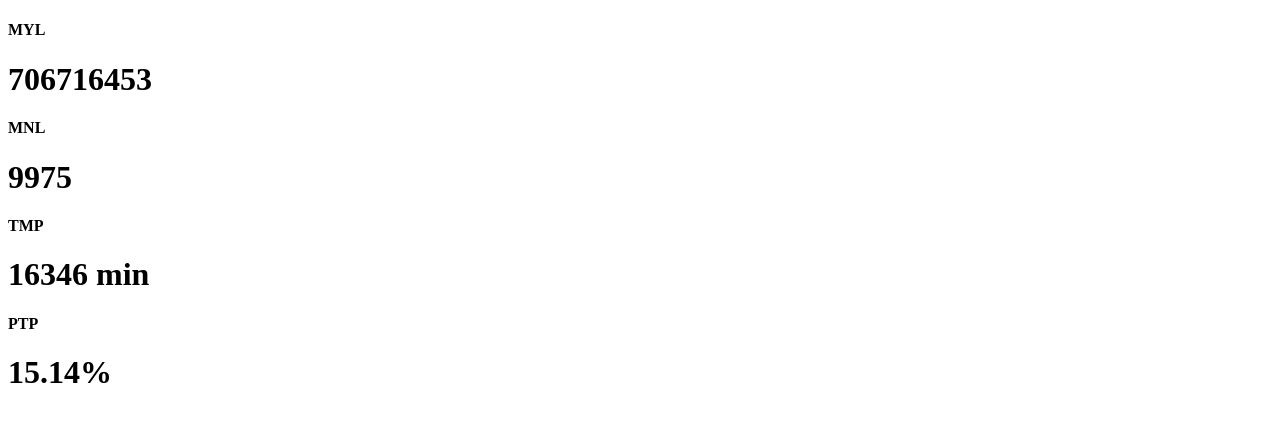
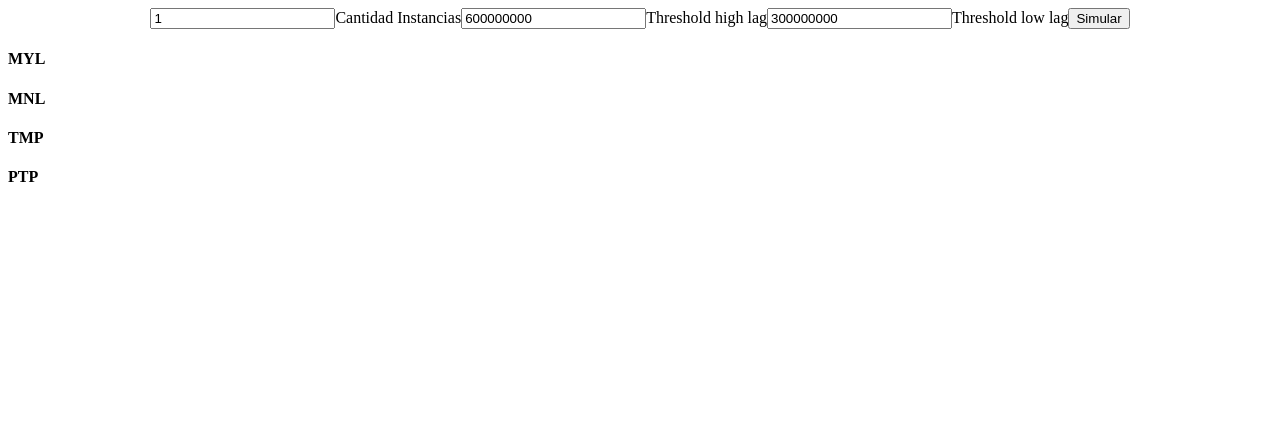
Before and after one commit to pspompey/simulation, an Angular app: page / in a window 1280 px wide. Shown: the top 422 px of the page. Built offline with nearby package versions, Linux system fonts and the light colour scheme; what angular-bootstrap-md would draw is missing.

Commit message:
agrego inputs

```diff
--- a/src/app/app.module.ts
+++ b/src/app/app.module.ts
@@ -1,7 +1,7 @@
 import { NgModule } from '@angular/core';
 import { BrowserModule } from '@angular/platform-browser';
 import { MDBBootstrapModule } from 'angular-bootstrap-md';
-
+import { FormsModule } from "@angular/forms"
 import { AppRoutingModule } from './app-routing.module';
 import { AppComponent } from './app.component';
 import { SettlementFeedComponent } from './components/settlement-feed/settlement-feed.component';
@@ -14,6 +14,7 @@ import { SettlementFeedComponent } from './components/settlement-feed/settlement
   imports: [
     BrowserModule,
     AppRoutingModule,
+    FormsModule,
     MDBBootstrapModule.forRoot()
   ],
   providers: [],
--- a/src/app/components/settlement-feed/settlement-feed.component.html
+++ b/src/app/components/settlement-feed/settlement-feed.component.html
@@ -1,33 +1,101 @@
 <div class="jumbotron">
+    <!-- Material auto-sizing form -->
+    <form>
+        <!-- Grid row -->
+        <div class="form-row">
+            <!-- Grid column -->
+            <div class="col-auto">
+                <!-- Material input -->
+                <div class="md-form">
+                    <input mdbInput type="number" class="form-control" id="inlineFormInputMD" value={{CI}} #instancias>
+                    <label for="inlineFormInputMD">Cantidad Instancias</label>
+                </div>
+            </div>
+            <!-- Grid column -->
 
+            <!-- Grid column -->
+            <div class="col-auto">
+                <!-- Material input -->
+                <div class="md-form">
+                    <input mdbInput type="number" class="form-control pl-0 rounded-0" id="inlineFormInputGroupMD"
+                    value={{THL}} #thl>
+                        <label for="inlineFormInputGroupMD">Threshold high lag</label>
+                </div>
+            </div>
+            <!-- Grid column -->
+
+            <!-- Grid column -->
+            <div class="col-auto">
+                <!-- Material input -->
+                <div class="md-form">
+                    <input mdbInput type="number" class="form-control pl-0 rounded-0" id="inlineFormInputGroupMD2"
+                    value={{TLL}} #tll>
+                        <label for="inlineFormInputGroupMD2">Threshold low lag</label>
+                </div>
+            </div>
+            <!-- Grid column -->
+
+            <!-- Grid column -->
+            <div class="col-auto">
+                <button type="submit" (click)="simulation(instancias.value, thl.value, tll.value)" mdbBtn color="primary" class="mb-0">Simular</button>
+            </div>
+            <!-- Grid column -->
+        </div>
+        <!-- Grid row -->
+    </form>
+    <!-- Material auto-sizing form -->
     <div class="row w-100">
         <div class="col-md-3">
             <div class="card border-danger mx-sm-1 p-3">
-            <div class="card border-danger shadow text-danger p-3 my-card" ><mdb-icon fas icon="plus"></mdb-icon></div>
-            <div class="text-danger text-center mt-3"><h4>MYL</h4></div>
-            <div class="text-danger text-center mt-2"><h1>{{MYL}}</h1></div>
+                <div class="card border-danger shadow text-danger p-3 my-card">
+                    <mdb-icon fas icon="plus"></mdb-icon>
+                </div>
+                <div class="text-danger text-center mt-3">
+                    <h4>MYL</h4>
+                </div>
+                <div *ngIf="isSimulated" class="text-danger text-center mt-2">
+                    <h1>{{MYL}}</h1>
+                </div>
             </div>
         </div>
         <div class="col-md-3">
             <div class="card border-success mx-sm-1 p-3">
-            <div class="card border-success shadow text-success p-3 my-card"><mdb-icon fas icon="minus"></mdb-icon></div>
-            <div class="text-success text-center mt-3"><h4>MNL</h4></div>
-            <div class="text-success text-center mt-2"><h1>{{MNL}}</h1></div>
+                <div class="card border-success shadow text-success p-3 my-card">
+                    <mdb-icon fas icon="minus"></mdb-icon>
+                </div>
+                <div class="text-success text-center mt-3">
+                    <h4>MNL</h4>
+                </div>
+                <div *ngIf="isSimulated" class="text-success text-center mt-2">
+                    <h1>{{MNL}}</h1>
+                </div>
             </div>
         </div>
         <div class="col-md-3">
             <div class="card border-warning mx-sm-1 p-3">
-            <div class="card border-warning shadow text-warning p-3 my-card" ><mdb-icon fas icon="pause"></mdb-icon></div>
-            <div class="text-warning text-center mt-3"><h4>TMP</h4></div>
-            <div class="text-warning text-center mt-2"><h1>{{TMP}} min</h1></div>
+                <div class="card border-warning shadow text-warning p-3 my-card">
+                    <mdb-icon fas icon="pause"></mdb-icon>
+                </div>
+                <div class="text-warning text-center mt-3">
+                    <h4>TMP</h4>
+                </div>
+                <div *ngIf="isSimulated" class="text-warning text-center mt-2">
+                    <h1>{{TMP}} min</h1>
+                </div>
             </div>
         </div>
         <div class="col-md-3">
             <div class="card border-info mx-sm-1 p-3">
-            <div class="card border-info shadow text-info p-3 my-card" ><mdb-icon far icon="clock"></mdb-icon></div>
-            <div class="text-info text-center mt-3"><h4>PTP</h4></div>
-            <div class="text-info text-center mt-2"><h1>{{PTP}}%</h1></div>
+                <div class="card border-info shadow text-info p-3 my-card">
+                    <mdb-icon far icon="clock"></mdb-icon>
+                </div>
+                <div class="text-info text-center mt-3">
+                    <h4>PTP</h4>
+                </div>
+                <div *ngIf="isSimulated" class="text-info text-center mt-2">
+                    <h1>{{PTP}}%</h1>
                 </div>
             </div>
         </div>
     </div>
+</div>
--- a/src/app/components/settlement-feed/settlement-feed.component.scss
+++ b/src/app/components/settlement-feed/settlement-feed.component.scss
@@ -5,3 +5,11 @@
     top:-20px;
     border-radius:50%;
 }
+
+.form-row {
+    display: flex;
+    margin-right: -5px;
+    margin-left: -5px;
+    justify-content: center;
+    flex-direction: row;
+}
--- a/src/app/components/settlement-feed/settlement-feed.component.ts
+++ b/src/app/components/settlement-feed/settlement-feed.component.ts
@@ -1,4 +1,4 @@
-import { Component, OnInit } from '@angular/core';
+import { Component, Input, OnInit } from '@angular/core';
 
 @Component({
   selector: 'app-settlement-feed',
@@ -28,13 +28,35 @@ export class SettlementFeedComponent implements OnInit {
   alpha:number = 8.505;   // Parámetro alpha de Burr
   k:number = 3.7347;      // Parámetro k de Burr
 
+  isSimulated:boolean = false;
+
   constructor() { }
 
   ngOnInit(): void {
-    this.simulation();
+    this.init();
   }
 
-  simulation(){
+  init(){
+    this.T = 0;
+    this.TF = 108000;
+    this.M = 0;
+    this.RPP = 0;
+    this.MYL = 0;
+    this.MNL = 999999999;
+    this.EG = true;
+    this.STA = 0;
+    this.ITA = 0;
+    this.TMP = 0;
+    this.PTP = 0;
+    this.isSimulated = false;
+  }
+
+  simulation(instancias: any, thl: any, tll: any){
+
+    this.CI = Number.parseInt(instancias);
+    this.THL = Number.parseInt(thl);
+    this.TLL = Number.parseInt(tll);
+    this.init();
 
     do{
       this.T++;
@@ -61,23 +83,11 @@ export class SettlementFeedComponent implements OnInit {
           this.EG = false;
           this.ITA = this.T;
         }else{
-          if(this.RPP < this.TLL && !this.EG){
-            this.EG = true;
-            this.STA += this.T - this.ITA;
-            if(this.T - this.ITA > this.TMP){
-              this.TMP = this.T - this.ITA;
-            }
-          }
+          this.onEG();
         }
       }else{
         this.RPP = 0;
-        if(this.RPP < this.TLL && !this.EG){
-          this.EG = true;
-          this.STA += this.T - this.ITA;
-          if(this.T - this.ITA > this.TMP){
-            this.TMP = this.T - this.ITA;
-          }
-        }
+        this.onEG();
       }
 
 
@@ -88,15 +98,23 @@ export class SettlementFeedComponent implements OnInit {
     }while(this.T < this.TF)
 
     if(!this.EG){
-      this.STA = this.T - this.ITA;
+      this.STA += this.T - this.ITA;
       this.TMP = this.T - this.ITA;
     }
 
     this.PTP = Number.parseFloat((this.STA*100/this.T).toFixed(2));
-    console.log(this.MYL);
-    console.log(this.MNL);
-    console.log(this.TMP);
-    console.log(this.STA*100/this.T);
+    this.isSimulated = true;
+  }
+
+
+  onEG() {
+    if (this.RPP < this.TLL && !this.EG) {
+      this.EG = true;
+      this.STA += this.T - this.ITA;
+      if (this.T - this.ITA > this.TMP) {
+        this.TMP = this.T - this.ITA;
+      }
+    }
   }
 
 }
```
Lines whose indentation alone changed are shown as unchanged.
